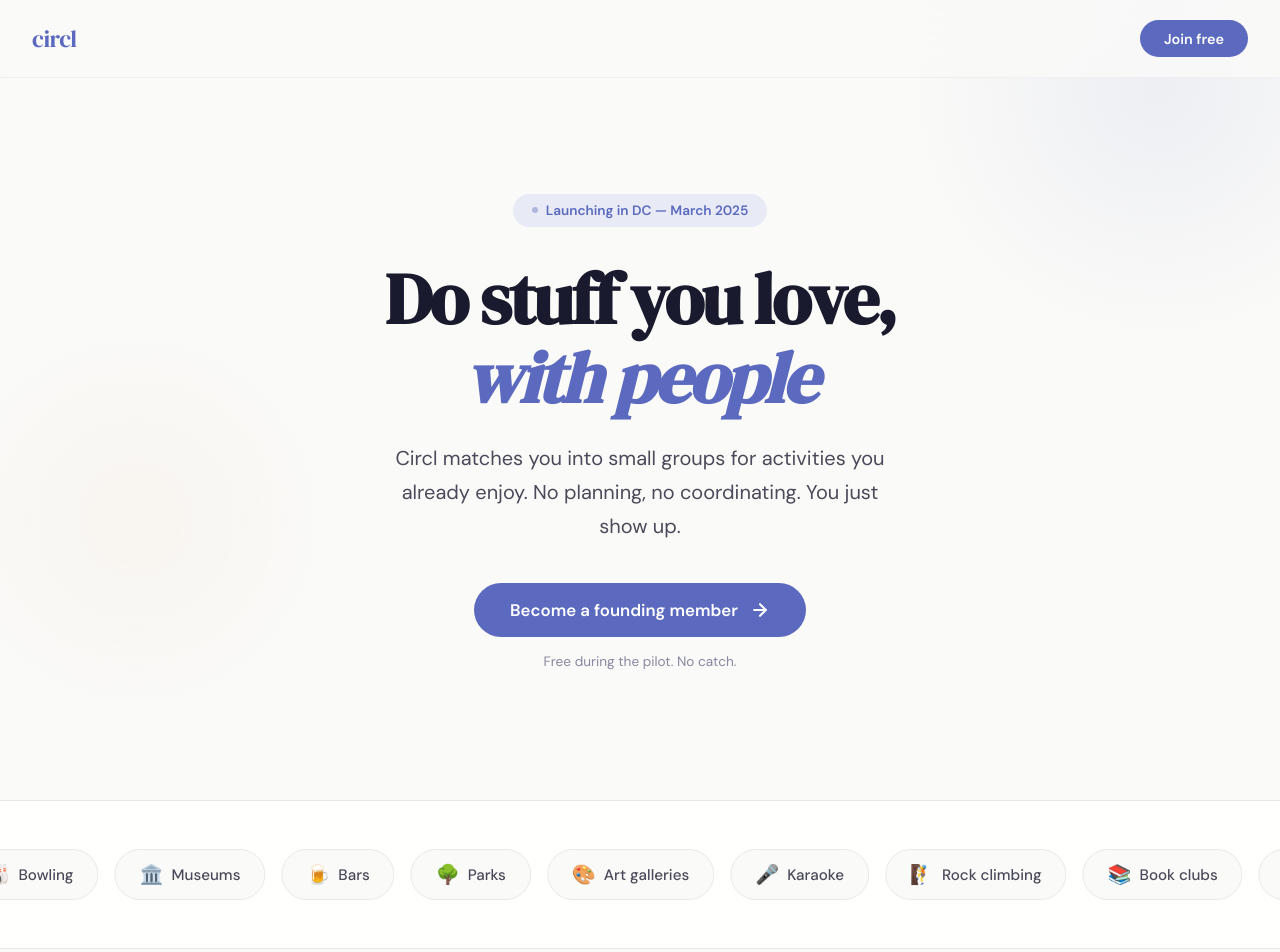
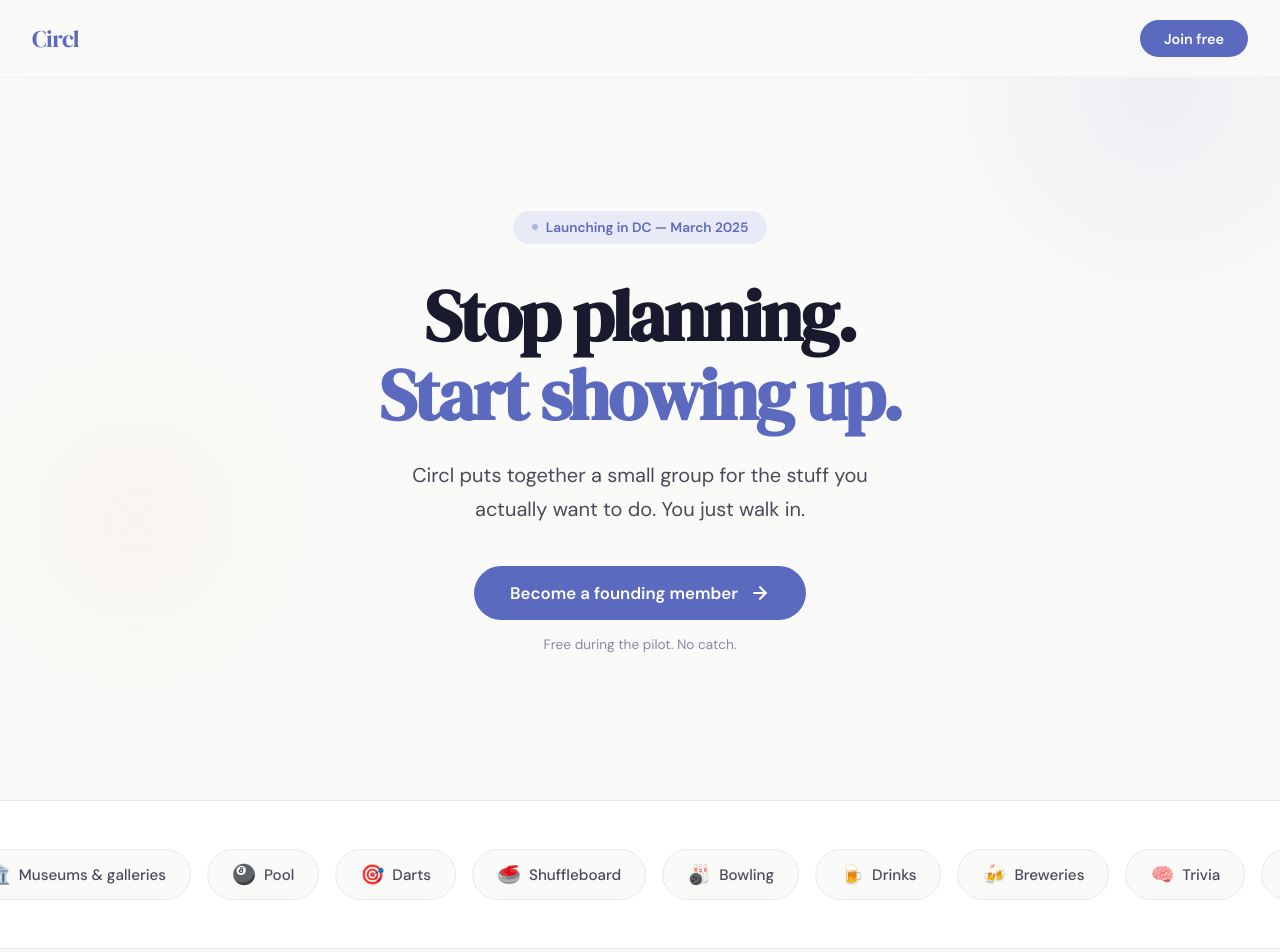
Before and after one commit to icarman-26/circl-landing, a plain HTML site: page index.html in a window 1280 px wide. Shown: the top 952 px of the page. Drawn offline with Linux system fonts and the light colour scheme.

Commit message:
updated landing page

```diff
--- a/index.html
+++ b/index.html
@@ -3,7 +3,7 @@
 <head>
     <meta charset="UTF-8">
     <meta name="viewport" content="width=device-width, initial-scale=1.0">
-    <title>Circl — Do stuff you love, with people</title>
+    <title>Circl — Stop planning. Start showing up.</title>
     <meta name="description" content="Circl matches you into small groups for activities you already enjoy. No planning, no coordinating. Just show up.">
     <link rel="preconnect" href="https://fonts.googleapis.com">
     <link rel="preconnect" href="https://fonts.gstatic.com" crossorigin>
@@ -479,7 +479,7 @@
 
     <!-- NAV -->
     <nav>
-        <div class="logo">circl</div>
+        <div class="logo">Circl</div>
         <a href="https://circl-app.vercel.app" class="nav-cta">Join free</a>
     </nav>
 
@@ -489,9 +489,9 @@
             <span class="dot"></span>
             Launching in DC — March 2025
         </div>
-        <h1>Do stuff you love,<br><em>with people</em></h1>
+        <h1>Stop planning.<br><span style="color: var(--purple);">Start showing up.</span></h1>
         <p class="hero-sub">
-            Circl matches you into small groups for activities you already enjoy. No planning, no coordinating. You just show up.
+            Circl puts together a small group for the stuff you actually want to do. You just walk in.
         </p>
         <a href="https://circl-app.vercel.app" class="hero-cta">
             Become a founding member
@@ -503,27 +503,29 @@
     <!-- ACTIVITIES STRIP -->
     <div class="activities-strip">
         <div class="scroll-track">
+            <div class="activity-pill"><span>☕</span> Coffee</div>
+            <div class="activity-pill"><span>🌳</span> Park walks</div>
+            <div class="activity-pill"><span>🏛️</span> Museums & galleries</div>
             <div class="activity-pill"><span>🎱</span> Pool</div>
+            <div class="activity-pill"><span>🎯</span> Darts</div>
+            <div class="activity-pill"><span>🥌</span> Shuffleboard</div>
+            <div class="activity-pill"><span>🎳</span> Bowling</div>
+            <div class="activity-pill"><span>🍺</span> Drinks</div>
+            <div class="activity-pill"><span>🍻</span> Breweries</div>
+            <div class="activity-pill"><span>🧠</span> Trivia</div>
+            <div class="activity-pill"><span>🍜</span> Food halls</div>
+            <!-- duplicate for seamless loop -->
             <div class="activity-pill"><span>☕</span> Coffee</div>
+            <div class="activity-pill"><span>🌳</span> Park walks</div>
+            <div class="activity-pill"><span>🏛️</span> Museums & galleries</div>
+            <div class="activity-pill"><span>🎱</span> Pool</div>
+            <div class="activity-pill"><span>🎯</span> Darts</div>
+            <div class="activity-pill"><span>🥌</span> Shuffleboard</div>
             <div class="activity-pill"><span>🎳</span> Bowling</div>
-            <div class="activity-pill"><span>🏛️</span> Museums</div>
-            <div class="activity-pill"><span>🍺</span> Bars</div>
-            <div class="activity-pill"><span>🌳</span> Parks</div>
-            <div class="activity-pill"><span>🎨</span> Art galleries</div>
-            <div class="activity-pill"><span>🎤</span> Karaoke</div>
-            <div class="activity-pill"><span>🧗</span> Rock climbing</div>
-            <div class="activity-pill"><span>📚</span> Book clubs</div>
-            <!-- duplicate for seamless loop -->
-            <div class="activity-pill"><span>🎱</span> Pool</div>
-            <div class="activity-pill"><span>☕</span> Coffee</div>
-            <div class="activity-pill"><span>🎳</span> Bowling</div>
-            <div class="activity-pill"><span>🏛️</span> Museums</div>
-            <div class="activity-pill"><span>🍺</span> Bars</div>
-            <div class="activity-pill"><span>🌳</span> Parks</div>
-            <div class="activity-pill"><span>🎨</span> Art galleries</div>
-            <div class="activity-pill"><span>🎤</span> Karaoke</div>
-            <div class="activity-pill"><span>🧗</span> Rock climbing</div>
-            <div class="activity-pill"><span>📚</span> Book clubs</div>
+            <div class="activity-pill"><span>🍺</span> Drinks</div>
+            <div class="activity-pill"><span>🍻</span> Breweries</div>
+            <div class="activity-pill"><span>🧠</span> Trivia</div>
+            <div class="activity-pill"><span>🍜</span> Food halls</div>
         </div>
     </div>
 
```
